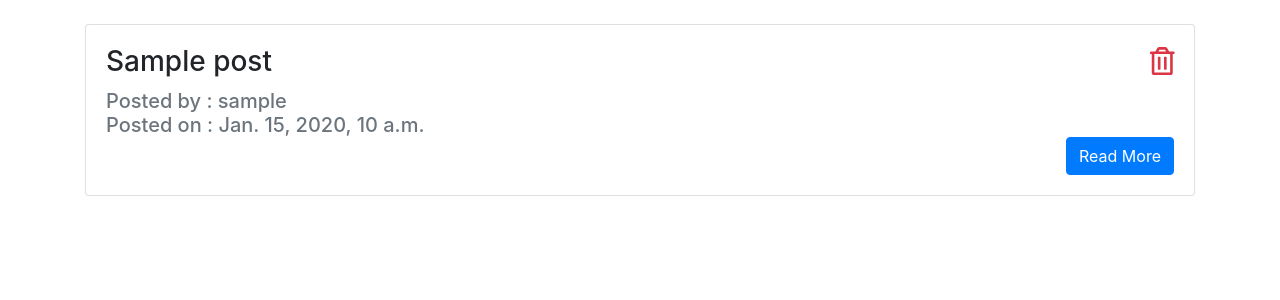
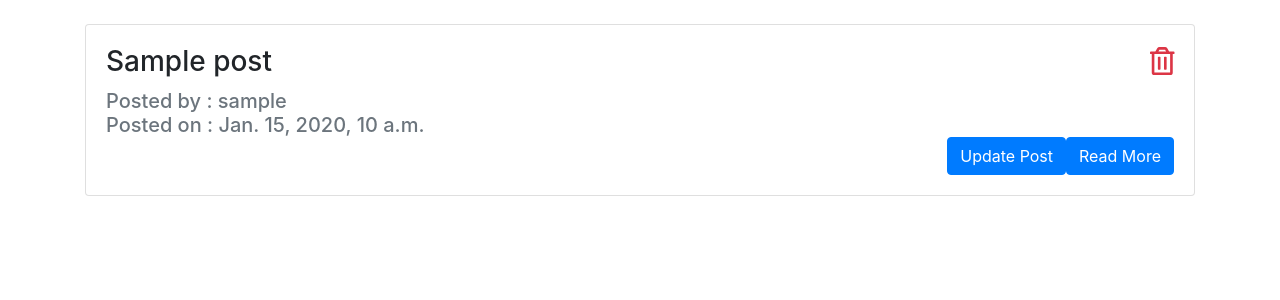
Before and after one commit to geekyarthurs/one-hour-blog, a Django app: page / in a window 1280 px wide. Shown: the part 56-356 px from the top of the page. Run offline with Django 3.2, Linux system fonts and the light colour scheme; a user stored in the database is signed in; tables that the repository leaves empty hold one stand-in row (values such as "Sample post"); some libraries are stand-ins or nearby versions.

Commit message:
Can update the post

```diff
--- a/posts/templates/posts/home.html
+++ b/posts/templates/posts/home.html
@@ -27,6 +27,10 @@
 
 
                 <a class="btn btn-primary text-white float-right" href = "{% url 'blog:post' pk=post.pk  %}">Read More</a>
+
+
+                <a class="btn btn-primary text-white float-right"  href="{% url 'blog:update' post.id %}">Update Post</a>
+
     </div>
 </div>
 {% endfor %}
--- a/posts/urls.py
+++ b/posts/urls.py
@@ -8,5 +8,6 @@ urlpatterns = [
     path('', views.Home.as_view(), name='home'),
     path('post/<int:pk>', views.post, name='post'),
     path('delete/<int:pk>', views.delete, name='delete'),
-    path('create', views.PostCreate.as_view(), name='create')
+    path('create', views.PostCreate.as_view(), name='create'),
+    path('update/<int:pk>', views.updatePost, name='update'),
 ]
--- a/posts/views.py
+++ b/posts/views.py
@@ -2,11 +2,12 @@ from django.shortcuts import render, redirect
 from django.contrib.auth.mixins import LoginRequiredMixin
 from django.views import View
 from django.views.generic import CreateView
-from django.http import HttpResponse
+from django.http import HttpResponse,HttpResponseRedirect
 from .models import Post
 from django.contrib.auth.decorators import login_required
 from .forms import CommentForm
 from django.shortcuts import get_object_or_404
+from .forms import updateForm
 
 
 class Home(LoginRequiredMixin, View):
@@ -56,3 +57,30 @@ def post(request, pk):
         'post': post,
         'commentform': commentForm
     })
+
+
+
+def updatePost(request,pk):
+    update_item = Post.objects.get(pk=pk)
+
+    form = updateForm(instance=update_item)
+    if request.method == 'POST':
+        form = updateForm(request.POST,instance=update_item)
+        if form.is_valid():
+            form.save()
+            return HttpResponseRedirect('/')
+
+
+        else:
+            form = updateForm()
+
+
+
+
+    context = {
+
+            'forms' : form
+
+    }
+
+    return render(request,'posts/update.html',context)
```
Also changed, not shown: posts/forms.py (+9 -1 lines), posts/templates/posts/update.html (added, +19 -0 lines), posts/templates/posts/navbar.html (line endings or trailing spaces).
